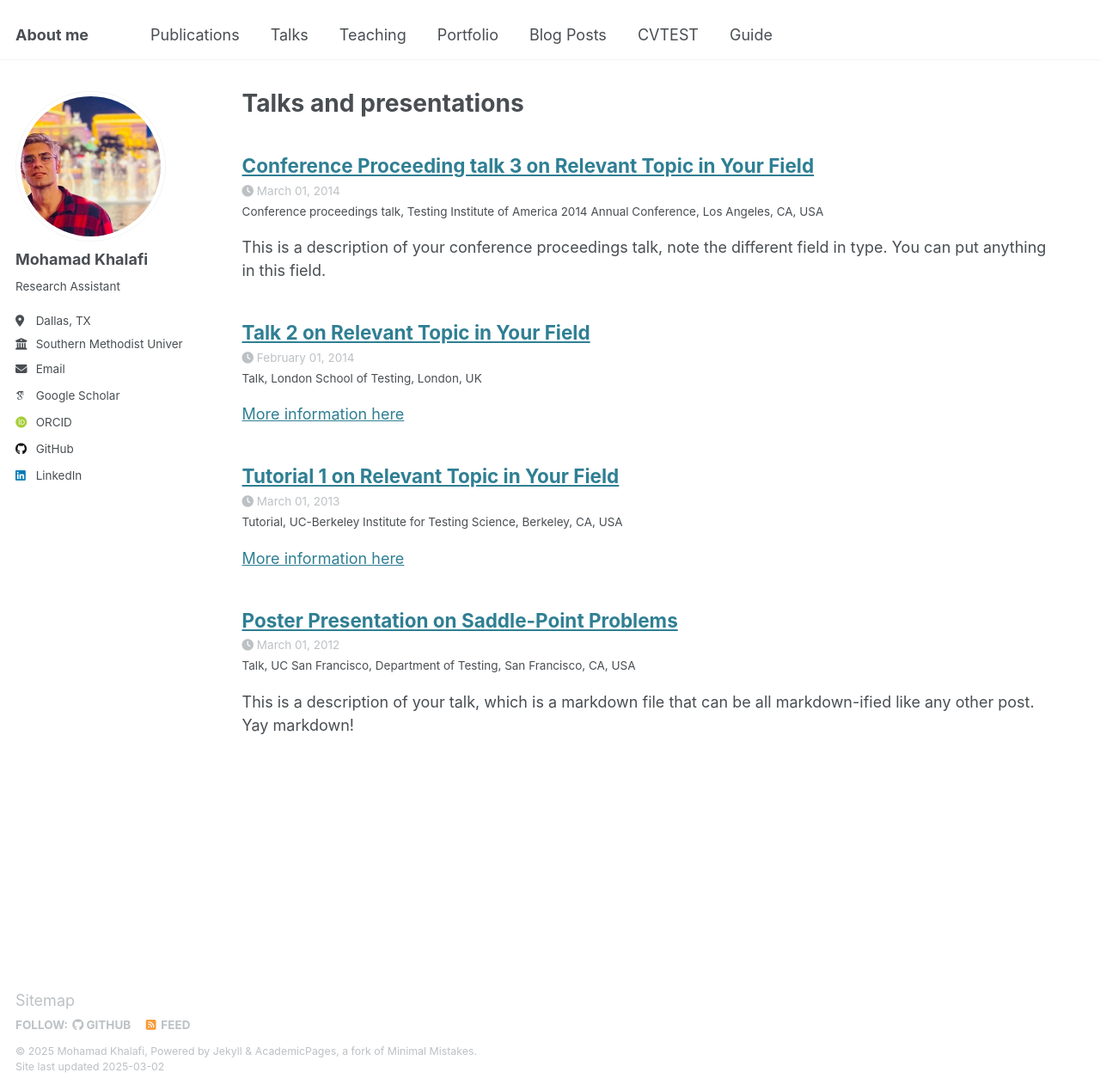
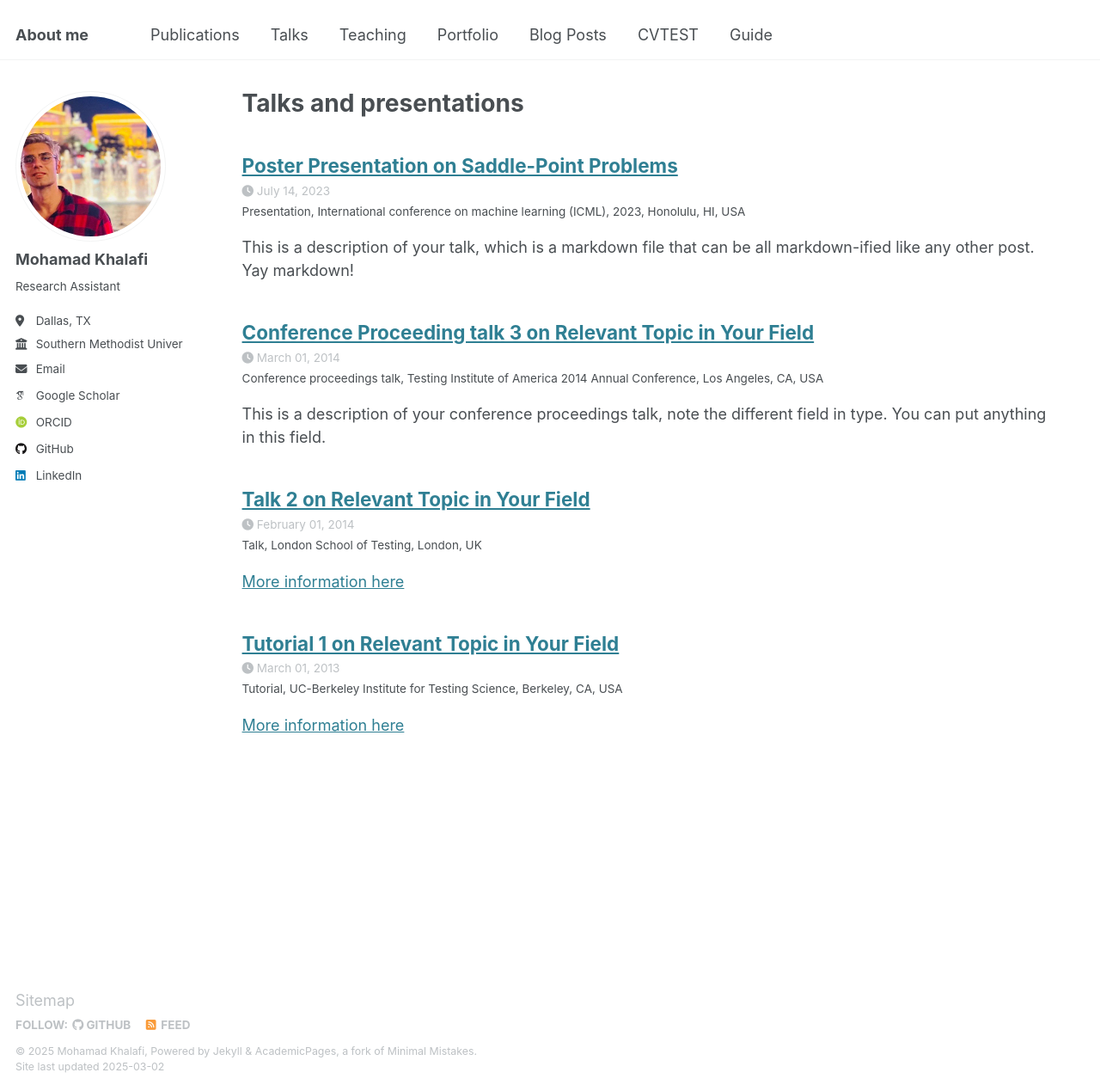
Before and after one commit to Mohammadkhf/mohammadkhf.github.io, a Jekyll site: the page built from _pages/talks.html, in a window 1280 px wide and 1269 px high. Shown: the whole window at 86% size. Built offline with Jekyll 4.4.1, drawn with Linux system fonts in a browser that asks for light colours; some web fonts are replaced.

Commit message:
Update 2012-03-01-talk-1.md

```diff
--- a/_talks/2012-03-01-talk-1.md
+++ b/_talks/2012-03-01-talk-1.md
@@ -1,11 +1,11 @@
 ---
 title: "Poster Presentation on Saddle-Point Problems"
 collection: talks
-type: "Talk"
-permalink: /talks/2012-03-01-talk-1
-venue: "UC San Francisco, Department of Testing"
-date: 2012-03-01
-location: "San Francisco, CA, USA"
+type: "Presentation"
+permalink: /talks/ICML
+venue: "International conference on machine learning (ICML), 2023"
+date: 2023-07-14
+location: "Honolulu, HI, USA"
 ---
 
 This is a description of your talk, which is a markdown file that can be all markdown-ified like any other post. Yay markdown!
```
